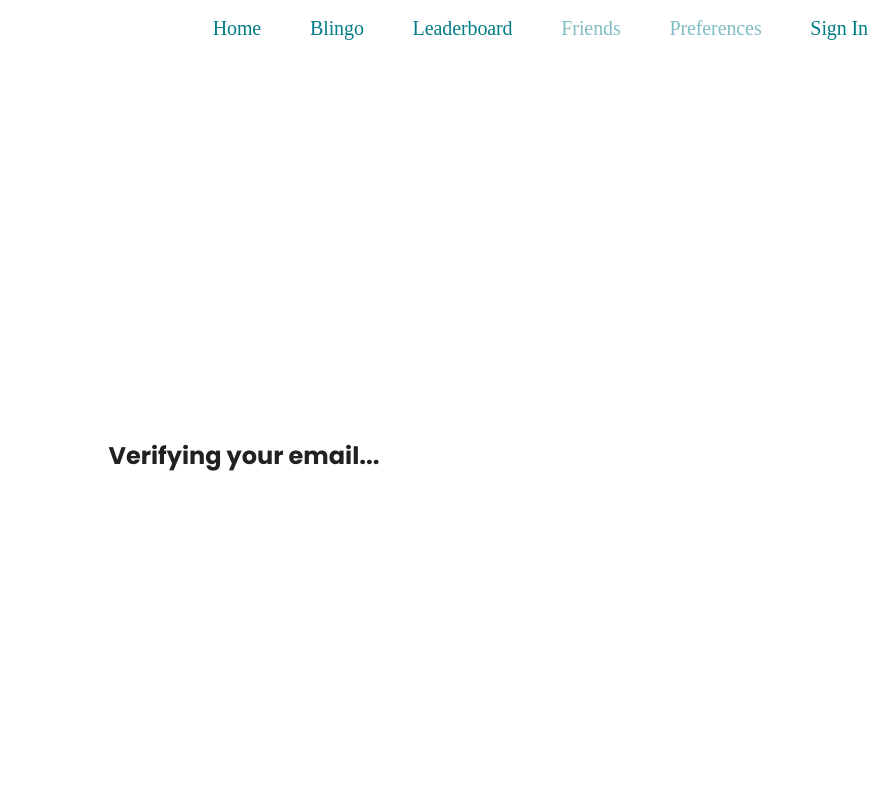
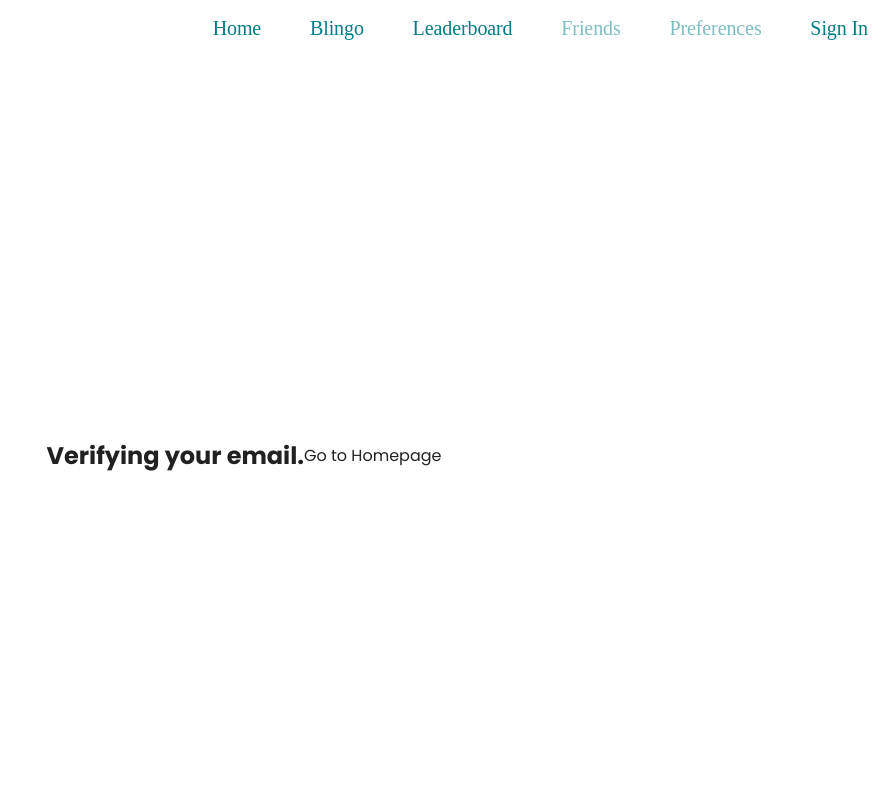
Before and after one commit to codersforcauses/bluecrew, a Vue app in the folder client/: page /verify-email in a window 1280 px wide. Shown: the top 800 px of the page, without its empty margins (396-1280 px from the left). Built offline with nearby package versions, Linux system fonts and the light colour scheme; no server answers; the HTML template or start-up script is replaced by a standard one; a web font is replaced by a local one.

Commit message:
adding go to homepage link

```diff
--- a/client/src/views/EmailVerificationView.vue
+++ b/client/src/views/EmailVerificationView.vue
@@ -1,6 +1,41 @@
+<script setup lang="ts">
+import { onMounted } from 'vue';
+import axios from 'axios';
+import { useMessageStore } from '@/stores/message';
+import { useRouter } from 'vue-router';
+
+// use defineProps to receive the token from the router
+const props = defineProps<{ token?: string }>();
+const messageStore = useMessageStore()
+const router = useRouter();
+
+const goToHomePage = () => {
+  router.push({ path: '/' });
+}
+
+onMounted(async () => {
+  if (!props.token) {
+    messageStore.showMessage('Error', 'Invalid verification link.', 'error');
+    return;
+  }
+
+  try {
+    await axios.post('/api/verify-email', {
+      token: props.token,
+    });
+    messageStore.showMessage('Success', 'Email verified successfully', 'success');
+  } catch (error) {
+    console.error('Email verification failed:', error);
+    messageStore.showMessage('Error', 'Invalid verification link.', 'error');
+  }
+});
+
+</script>
+
 <template>
     <div class="d-flex justify-center align-center full-screen">
-    <h2>Verifying your email...</h2>
+    <h2>Verifying your email.<br></h2>
+    <a @click="goToHomePage">Go to Homepage</a>
   </div>
 </template>
 
@@ -9,29 +44,3 @@
   height: 100vh;
 }
 </style>
-
-<script setup lang="ts">
-import { onMounted } from 'vue';
-import axios from 'axios';
-
-// use defineProps to receive the token from the router
-const props = defineProps<{ token?: string }>();
-
-onMounted(async () => {
-  if (!props.token) {
-    alert('Invalid verification link.');
-    return;
-  }
-
-  try {
-    await axios.post('/api/verify-email', {
-      token: props.token,
-    });
-    alert('Email verified successfully');
-  } catch (error) {
-    console.error('Email verification failed:', error);
-    alert('Email verification failed');
-  }
-});
-
-</script>
```
